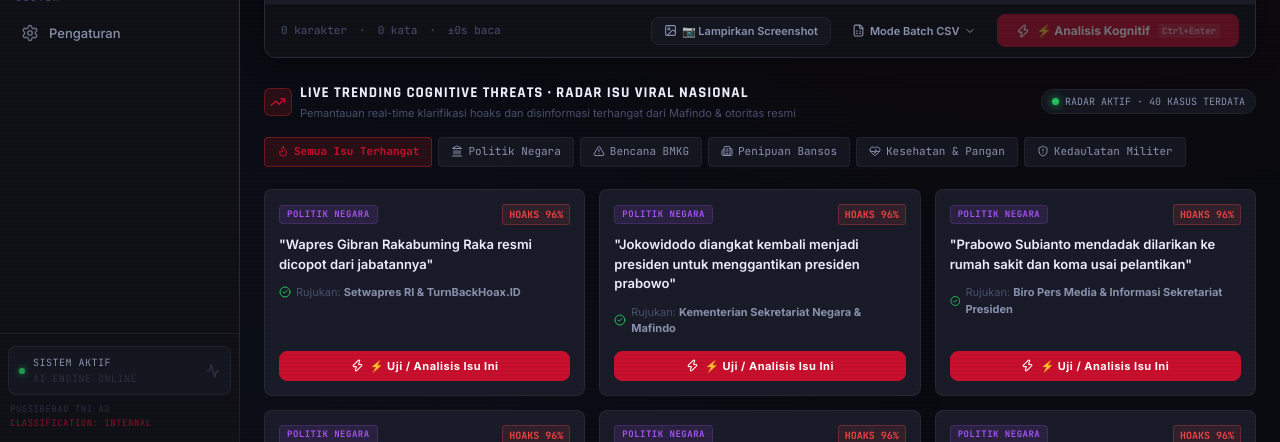
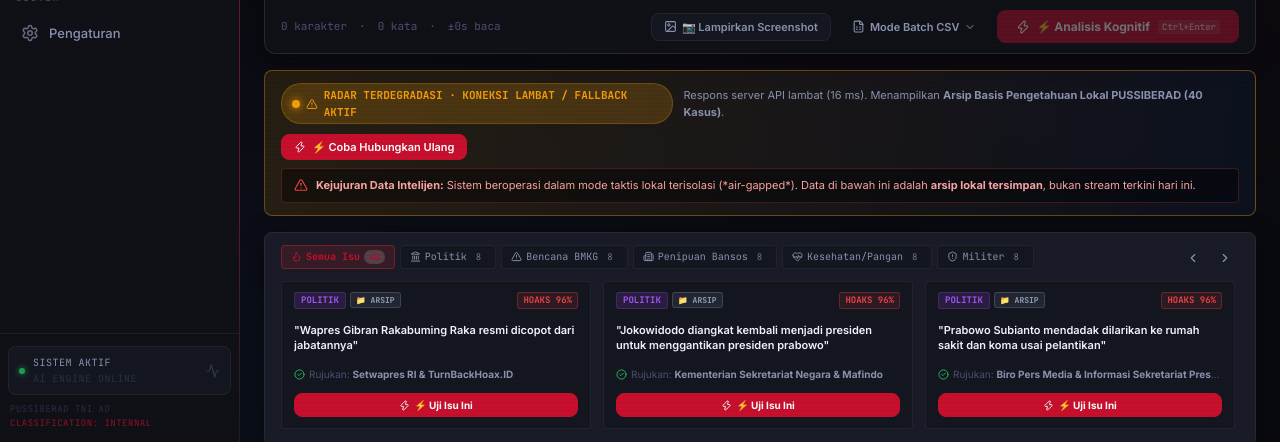
Before and after one commit to xdaamar/NARADA, a React (Vite) app: page /#/analyzer in a window 1280 px wide. Shown: the part 358-800 px from the top of the page. Built offline with nearby package versions, Linux system fonts and the light colour scheme; no server answers.

Commit message:
feat(analyzer): integrate live telemetry and compact horizon with data lineage badges

```diff
--- a/src/components/AnalysisResultCard.tsx
+++ b/src/components/AnalysisResultCard.tsx
@@ -485,7 +485,21 @@ export default function AnalysisResultCard({ result }: AnalysisResultCardProps)
             {/* Baris Fakta Sebenarnya */}
             <div style={{ marginBottom: '12px', padding: '12px 14px', background: 'rgba(34, 197, 94, 0.08)', borderRadius: 'var(--radius-sm)', border: '1px solid rgba(34, 197, 94, 0.25)' }}>
               <div style={{ fontSize: '10px', fontFamily: 'var(--font-mono)', color: '#4ADE80', fontWeight: '700', marginBottom: '4px', display: 'flex', alignItems: 'center', gap: '5px' }}>
-                ✅ FAKTA SEBENARNYA (PENELUSURAN RESMI):
+                {result.debunkMatch?.isLive ? (
+                  <>
+                    <span style={{ padding: '1px 5px', borderRadius: '2px', background: 'rgba(34, 197, 94, 0.25)', color: '#22C55E' }}>
+                      [LIVE]
+                    </span>
+                    ✅ FAKTA SEBENARNYA — SUMBER LIVE STREAM MAFINDO / TURNBACKHOAX:
+                  </>
+                ) : (
+                  <>
+                    <span style={{ padding: '1px 5px', borderRadius: '2px', background: 'rgba(148, 163, 184, 0.2)', color: '#94A3B8' }}>
+                      [ARSIP]
+                    </span>
+                    📁 FAKTA SEBENARNYA — ARSIP KOGNITIF LOKAL PUSSIBERAD (CACHED):
+                  </>
+                )}
               </div>
               <div style={{ fontSize: '12px', color: 'var(--text-primary)', lineHeight: '1.6' }}>
                 {result.debunkMatch?.clarification || result.logicAnomaly?.explanation || result.explanation}
@@ -496,6 +510,11 @@ export default function AnalysisResultCard({ result }: AnalysisResultCardProps)
             <div style={{ display: 'flex', justifyContent: 'space-between', alignItems: 'center', flexWrap: 'wrap', gap: '8px', fontSize: '11px', paddingTop: '4px' }}>
               <span style={{ color: 'var(--text-muted)' }}>
                 Rujukan Otoritas: <strong style={{ color: 'var(--text-primary)' }}>{result.debunkMatch?.officialSource || 'TurnBackHoax.ID / Satgas Pussiberad'}</strong>
+                {result.debunkMatch?.publishedDate && (
+                  <span style={{ marginLeft: '6px', fontSize: '10px', fontFamily: 'var(--font-mono)', color: 'var(--text-dim)' }}>
+                    · Terbit: {new Date(result.debunkMatch.publishedDate).toLocaleDateString('id-ID', { day: 'numeric', month: 'short', year: 'numeric' })}
+                  </span>
+                )}
               </span>
               {result.debunkMatch?.sourceUrl && (
                 <a
--- a/src/pages/Analyzer.tsx
+++ b/src/pages/Analyzer.tsx
@@ -8,7 +8,8 @@ import {
   AlertTriangle
 } from 'lucide-react'
 import OmniInputConsole from '../components/OmniInputConsole'
-import TrendingDebunkGrid from '../components/TrendingDebunkGrid'
+import NetworkTelemetryBanner from '../components/NetworkTelemetryBanner'
+import CompactTacticalHorizon from '../components/CompactTacticalHorizon'
 import AnalysisResultCard from '../components/AnalysisResultCard'
 import FactCheckPanel from '../components/FactCheckPanel'
 import { analyzeHybrid } from '../engine/combiner'
@@ -16,7 +17,10 @@ import { verifyFactCheck } from '../engine/fact-checker'
 import { saveAnalysis, getStoredAnalyses, clearStoredAnalyses } from '../utils/storage'
 import { getCategoryBadge, getThreatBadge, formatMilitaryDate, truncateText } from '../utils/format'
 import { generateSHA256 } from '../utils/crypto'
-import type { AnalysisResult, InputSourceType, ThreatSpectrumCluster } from '../types'
+import { fetchLiveRadarDebunks } from '../engine/data/live-radar-service'
+import { checkNetworkStatus, subscribeNetworkChanges, type NetworkTelemetryInfo } from '../utils/network'
+import { getCuratedArchiveDebunks } from '../engine/data/debunk-service'
+import type { AnalysisResult, InputSourceType, ThreatSpectrumCluster, DebunkKnowledgeEntry } from '../types'
 
 export default function Analyzer() {
   const [isAnalyzing, setIsAnalyzing] = useState<boolean>(false)
@@ -25,6 +29,16 @@ export default function Analyzer() {
   const [isHistoryExpanded, setIsHistoryExpanded] = useState<boolean>(false)
   const [injectedText, setInjectedText] = useState<string>('')
   const [validationError, setValidationError] = useState<string | null>(null)
+
+  // ─── Telemetri Jaringan & Ingestion Live Radar State ───
+  const [telemetry, setTelemetry] = useState<NetworkTelemetryInfo>({
+    status: 'ONLINE',
+    latencyMs: 0,
+    lastChecked: Date.now(),
+    isUsingProxy: false,
+  })
+  const [debunkItems, setDebunkItems] = useState<DebunkKnowledgeEntry[]>(() => getCuratedArchiveDebunks())
+  const [isSyncingLive, setIsSyncingLive] = useState<boolean>(false)
 
   const resultContainerRef = useRef<HTMLDivElement>(null)
 
@@ -44,6 +58,51 @@ export default function Analyzer() {
       window.removeEventListener('narada:analyses-updated', handleStorageUpdate)
     }
   }, [])
+
+  // Inisialisasi telemetri & penarikan live radar saat komponen mount
+  useEffect(() => {
+    let isMounted = true
+
+    const initRadar = async () => {
+      setIsSyncingLive(true)
+      const net = await checkNetworkStatus()
+      if (isMounted) setTelemetry(net)
+
+      const result = await fetchLiveRadarDebunks()
+      if (isMounted) {
+        setDebunkItems(result.entries)
+        if (result.sourceChannel === 'LOCAL_ARCHIVE' && net.status === 'ONLINE') {
+          setTelemetry(prev => ({ ...prev, status: 'DEGRADED' }))
+        }
+        setIsSyncingLive(false)
+      }
+    }
+
+    initRadar()
+
+    const unsubscribe = subscribeNetworkChanges(netInfo => {
+      if (isMounted) setTelemetry(netInfo)
+    })
+
+    return () => {
+      isMounted = false
+      unsubscribe()
+    }
+  }, [])
+
+  // Manual trigger sinkronisasi live radar
+  const handleManualSync = async () => {
+    setIsSyncingLive(true)
+    const net = await checkNetworkStatus()
+    setTelemetry(net)
+
+    const result = await fetchLiveRadarDebunks()
+    setDebunkItems(result.entries)
+    if (result.sourceChannel === 'LOCAL_ARCHIVE' && net.status === 'ONLINE') {
+      setTelemetry(prev => ({ ...prev, status: 'DEGRADED' }))
+    }
+    setIsSyncingLive(false)
+  }
 
   /**
    * Menjalankan Analisis Kognitif Terpadu (Truth Priority Architecture)
@@ -72,7 +131,7 @@ export default function Analyzer() {
     await new Promise(resolve => setTimeout(resolve, 350))
 
     try {
-      // 1. Eksekusi Hybrid Combiner (Truth Priority: Cek Fakta -> Knowledge Graph -> Hybrid ML)
+      // 1. Eksekusi Hybrid Combiner (Truth Priority: Cek Fakta Live/Lokal -> Knowledge Graph -> Hybrid ML)
       const analysisResult = analyzeHybrid(trimmed, {
         inputSource: source,
         title,
@@ -104,11 +163,11 @@ export default function Analyzer() {
   }
 
   /**
-   * Handler saat isu trending diklik
+   * Handler saat kartu isu Compact Tactical Horizon diklik
    */
   const handleSelectTrending = (debunkText: string, _cluster: ThreatSpectrumCluster) => {
     setInjectedText(debunkText)
-    executeAnalysis(debunkText, 'text', `Isu Viral: ${truncateText(debunkText, 45)}`)
+    executeAnalysis(debunkText, 'text', `Isu Radar: ${truncateText(debunkText, 45)}`)
   }
 
   const handleClearHistory = () => {
@@ -123,7 +182,7 @@ export default function Analyzer() {
     <div className="fade-in" style={{ paddingBottom: '36px' }}>
       {/* ─── Page Title Header (Filosofi "Bersepeda": Bersih & Proporsional) ─── */}
       <div style={{
-        marginBottom: '20px',
+        marginBottom: '16px',
         display: 'flex',
         alignItems: 'flex-start',
         justifyContent: 'space-between',
@@ -229,7 +288,25 @@ export default function Analyzer() {
         }}
       />
 
-      {/* ─── 2. HASIL ANALISIS KOGNITIF (JIKA TERSEDIA) ─── */}
+      {/* ─── 2. NETWORK TELEMETRY BANNER (RADICAL HONESTY) ─── */}
+      <div style={{ marginTop: '16px' }}>
+        <NetworkTelemetryBanner
+          telemetry={telemetry}
+          itemCount={debunkItems.length}
+          isSyncing={isSyncingLive}
+          onSync={handleManualSync}
+        />
+      </div>
+
+      {/* ─── 3. COMPACT TACTICAL HORIZON (HORIZONTAL STREAMING TRACK) ─── */}
+      <CompactTacticalHorizon
+        entries={debunkItems}
+        isLiveStream={telemetry.status === 'ONLINE'}
+        disabled={isAnalyzing}
+        onSelectDebunk={handleSelectTrending}
+      />
+
+      {/* ─── 4. HASIL ANALISIS KOGNITIF (JIKA TERSEDIA) ─── */}
       <div ref={resultContainerRef} style={{ marginTop: '20px' }}>
         {/* Loading Spinner State */}
         {isAnalyzing && (
@@ -248,7 +325,7 @@ export default function Analyzer() {
               MENGEVALUASI HIERARKI KEBENARAN & ANOMALI LOGIKA
             </div>
             <div style={{ fontSize: '12px', color: 'var(--text-muted)', maxWidth: '460px', margin: '0 auto' }}>
-              Mencocokkan terhadap 40+ basis data riil Mafindo, menguji hukum konstitusi UUD 1945, sains geofisika BMKG, dan mengklasifikasikan klaster spektrum ancaman...
+              Mencocokkan terhadap basis data aktif Mafindo, menguji hukum konstitusi UUD 1945, sains geofisika BMKG, dan mengklasifikasikan klaster spektrum ancaman...
             </div>
           </div>
         )}
@@ -274,13 +351,7 @@ export default function Analyzer() {
         )}
       </div>
 
-      {/* ─── 3. LIVE TRENDING INTELLIGENCE GRID ─── */}
-      <TrendingDebunkGrid
-        disabled={isAnalyzing}
-        onSelectDebunk={handleSelectTrending}
-      />
-
-      {/* ─── 4. DRAWER RIWAYAT ANALISIS SESI INI ─── */}
+      {/* ─── 5. DRAWER RIWAYAT ANALISIS SESI INI ─── */}
       <div className="card" style={{ marginTop: '24px' }}>
         <div
           className="card-header"
```
